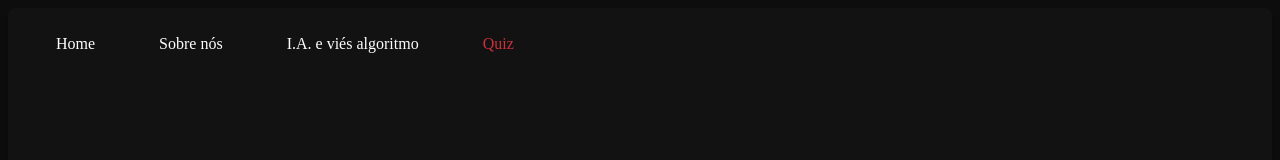
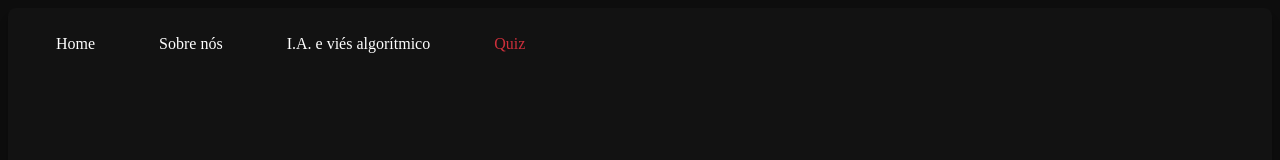
Before and after one commit to Anemaygi/Quiz-ArteOuIA, a React (Vite) app: page /quiz in a window 1280 px wide. Shown: the top 160 px of the page. Built offline with nearby package versions, Linux system fonts and the light colour scheme; a web font is replaced by a local one.

Commit message:
fix navbar text

```diff
--- a/src/components/navbar.tsx
+++ b/src/components/navbar.tsx
@@ -3,7 +3,7 @@ import React from 'react';
 const sidebarItems = [
   { href: '/', title: 'Home' },
   { href: '/about', title: 'Sobre nós' },
-  { href: '/entenda', title: 'I.A. e viés algoritmo' },
+  { href: '/entenda', title: 'I.A. e viés algorítmico' },
   { href: '/quiz', title: 'Quiz' },
 ];
 
```
